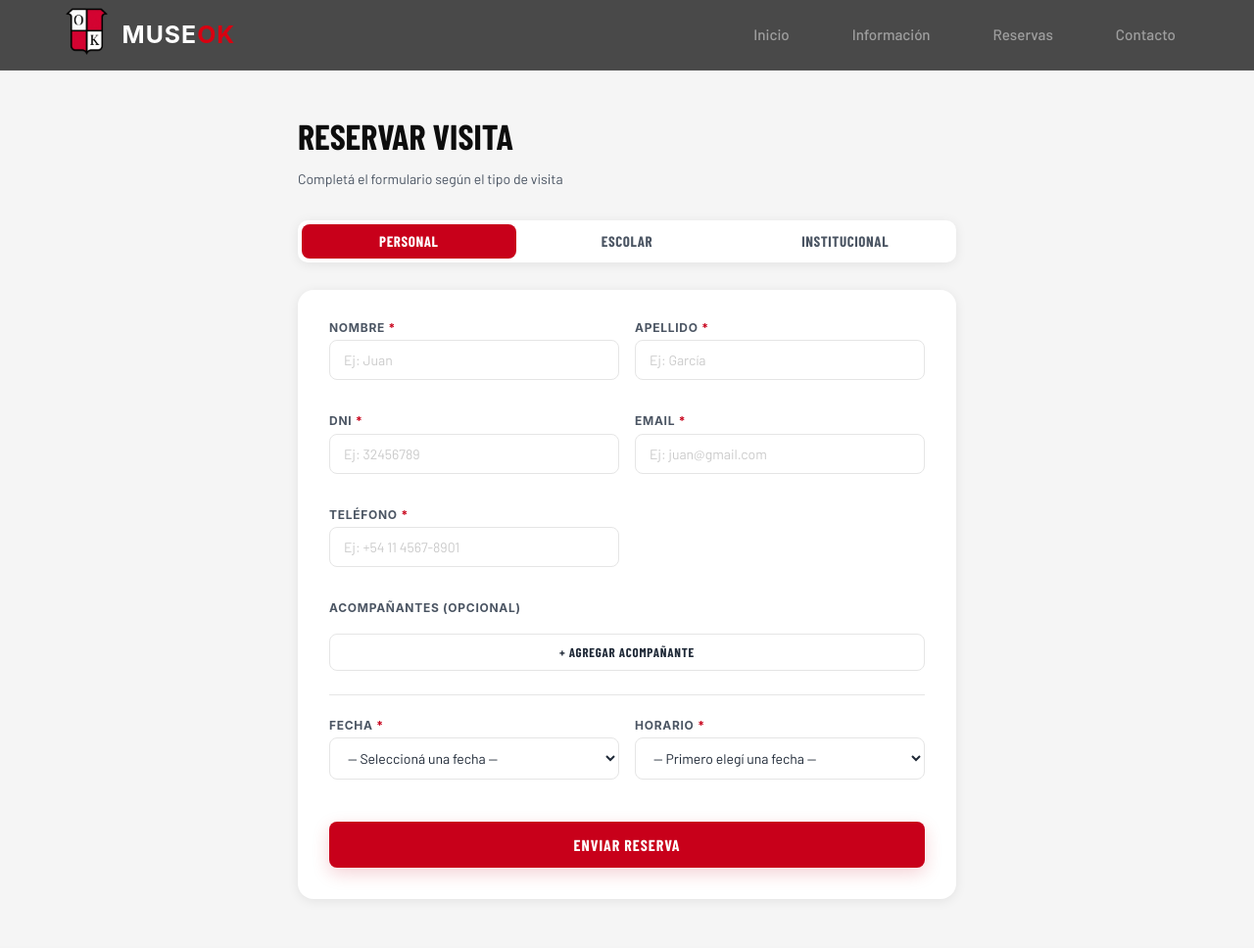
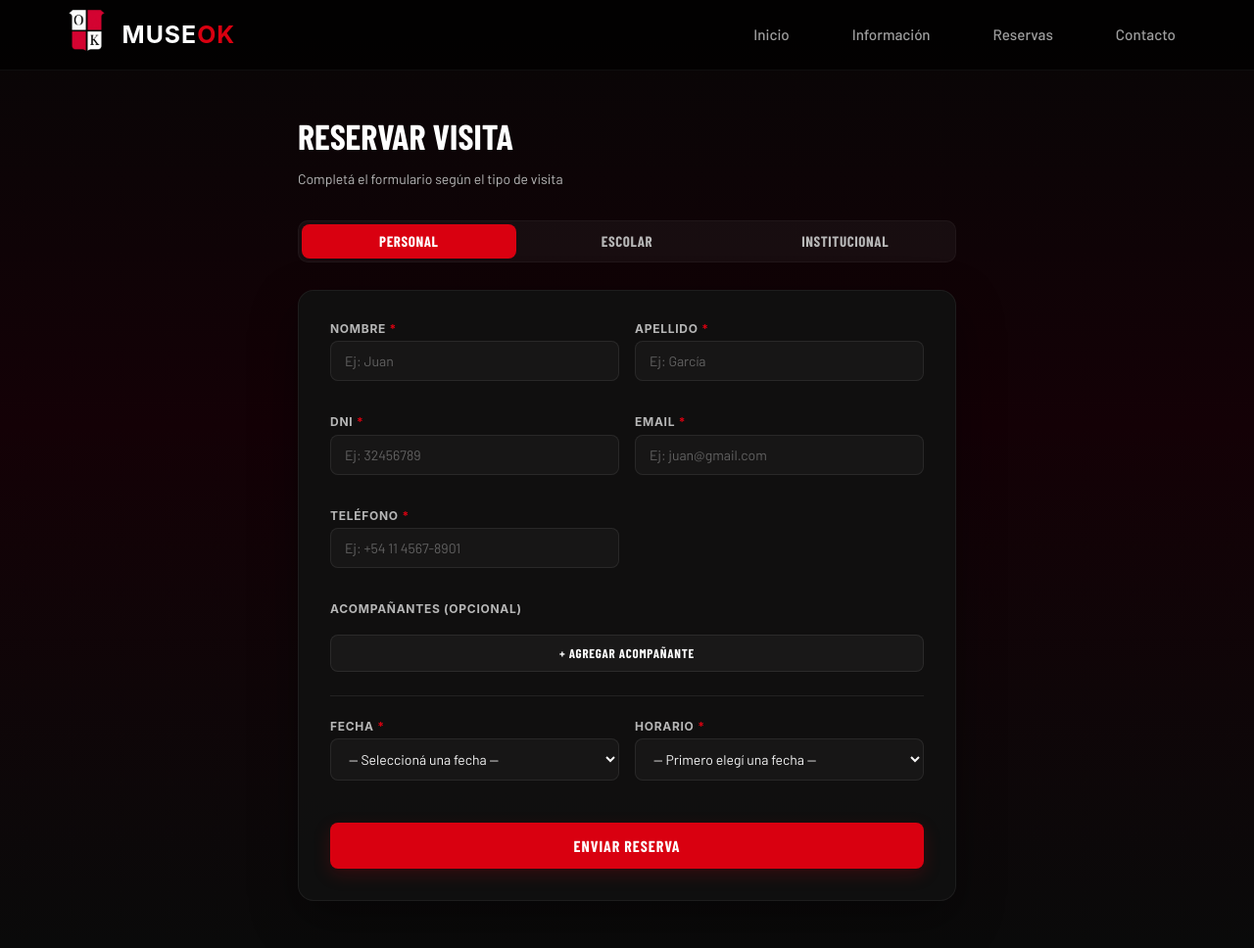
Before and after one commit to ian-nn/Museo-Otto-Krause, a PHP site: page /reservas.html in a window 1280 px wide. Shown: the whole page at 98% size. Before the commit the page ends 892 px from the top, so only its background shows below. Run offline with PHP 8.4, Linux system fonts and the light colour scheme; some web fonts are replaced.

Commit message:
Cambio de colores en Reservas y algunos detalles que nos pidieron en el museo

```diff
--- a/Museo/museo_web/css/styles.css
+++ b/Museo/museo_web/css/styles.css
@@ -1281,17 +1281,17 @@ html {
 }
 
 :root {
-      --red: #c8001a;
+      --red: #d90010;
       --black: #0d0d0d;
       --white: #ffffff;
-      --gray-100: #f5f5f5;
-      --gray-200: #e5e5e5;
-      --gray-300: #d1d5db;
-      --gray-700: #4b5563;
-      --gray-800: #1f2937;
+      --gray-100: #111111;
+      --gray-200: rgba(255, 255, 255, 0.08);
+      --gray-300: rgba(255, 255, 255, 0.16);
+      --gray-700: #b7b7b7;
+      --gray-800: #f5f5f5;
       --font-display: "Barlow Condensed", sans-serif;
       --font-body: "Barlow", sans-serif;
-      --shadow: 0 2px 12px rgba(0, 0, 0, 0.08);
+      --shadow: 0 18px 48px rgba(0, 0, 0, 0.38);
       --shadow-lg: 0 8px 32px rgba(0, 0, 0, 0.14);
       --nav-h: 64px;
     }
@@ -1303,8 +1303,9 @@ html {
     }
 
     body {
-      background: var(--white);
-      color: var(--black);
+      background:
+        linear-gradient(180deg, #080606 0%, #140106 45%, #0a0a0a 100%);
+      color: var(--white);
       font-family: var(--font-body);
       line-height: 1.5;
     }
@@ -1319,12 +1320,13 @@ html {
     .reservas-main {
       padding-top: var(--nav-h);
       min-height: 100vh;
-      background: var(--gray-100);
+      background:
+        linear-gradient(180deg, #080606 0%, #140106 45%, #0a0a0a 100%);
     }
 
     .reservas-page {
       min-height: 100vh;
-      background: var(--gray-100);
+      background: transparent;
       padding: 48px 0;
     }
 
@@ -1339,7 +1341,7 @@ html {
       font-size: 36px;
       font-weight: 900;
       text-transform: uppercase;
-      color: var(--black);
+      color: var(--white);
       margin-bottom: 6px;
       letter-spacing: 0;
     }
@@ -1354,12 +1356,12 @@ html {
     .tab-row {
       display: flex;
       gap: 4px;
-      background: white;
+      background: rgba(255, 255, 255, 0.04);
       border-radius: 10px;
       padding: 4px;
       margin-bottom: 28px;
       width: 100%;
-      box-shadow: var(--shadow);
+      box-shadow: inset 0 0 0 1px rgba(255, 255, 255, 0.04);
       border: none;
       overflow: visible;
     }
@@ -1397,10 +1399,11 @@ html {
     }
 
     .form-card {
-      background: white;
+      background: rgba(17, 17, 17, 0.92);
       border-radius: 16px;
       padding: 32px;
       box-shadow: var(--shadow);
+      border: 1px solid rgba(255, 255, 255, 0.06);
     }
 
     .form-row {
@@ -1441,9 +1444,9 @@ html {
       padding: 11px 14px;
       font-size: 14px;
       font-family: inherit;
-      transition: border-color 0.18s;
+      transition: border-color 0.18s, background 0.18s;
       outline: none;
-      background: white;
+      background: rgba(255, 255, 255, 0.03);
       color: var(--gray-800);
     }
 
@@ -1451,13 +1454,13 @@ html {
     .form-select:focus,
     .form-textarea:focus {
       border-color: var(--red);
-      background: white;
+      background: rgba(255, 255, 255, 0.04);
     }
 
     .form-input.err,
     .form-select.err {
       border-color: var(--red);
-      background: rgba(200, 0, 26, 0.03);
+      background: rgba(217, 0, 16, 0.06);
     }
 
     .err-msg {
@@ -1489,12 +1492,12 @@ html {
       cursor: pointer;
       transition: background 0.18s, box-shadow 0.18s;
       margin-top: 8px;
-      box-shadow: 0 6px 18px rgba(200, 0, 26, 0.18);
+      box-shadow: 0 6px 18px rgba(217, 0, 16, 0.18);
     }
 
     .btn-submit:hover {
-      background: #a80016;
-      box-shadow: 0 8px 22px rgba(200, 0, 26, 0.26);
+      background: #ff1a2b;
+      box-shadow: 0 8px 22px rgba(217, 0, 16, 0.26);
     }
 
     .btn-submit:focus-visible,
@@ -1522,33 +1525,34 @@ html {
     }
 
     .btn-secondary {
-      background: white;
-      color: var(--gray-800);
+      background: rgba(255, 255, 255, 0.04);
+      color: var(--white);
       border: 1px solid var(--gray-200);
     }
 
     .btn-secondary:hover {
-      background: var(--gray-100);
+      background: rgba(255, 255, 255, 0.08);
       border-color: var(--gray-300);
     }
 
     .btn-reject {
-      background: white;
+      background: rgba(255, 255, 255, 0.04);
       color: var(--red);
       border: 1px solid var(--red);
     }
 
     .btn-reject:hover {
-      background: rgba(200, 0, 26, 0.06);
+      background: rgba(217, 0, 16, 0.08);
     }
 
     .reserva-success {
-      background: white;
+      background: rgba(17, 17, 17, 0.92);
       border-radius: 16px;
       padding: 48px;
       text-align: center;
       box-shadow: var(--shadow);
       display: none;
+      border: 1px solid rgba(255, 255, 255, 0.06);
     }
 
     .reserva-success.visible {
@@ -1572,7 +1576,7 @@ html {
       font-weight: 900;
       text-transform: uppercase;
       margin-bottom: 10px;
-      color: var(--black);
+      color: var(--white);
     }
 
     .reserva-success p {
--- a/Museo/museo_web/index.html
+++ b/Museo/museo_web/index.html
@@ -51,7 +51,7 @@
 
       <div class="slide-content fixed">
         <div class="hero-header">
-          <span class="hero-tag">Único en Latinoamérica</span>
+          <span class="hero-tag">Único museo tecnológico en Latinoamérica</span>
           <h1>MUSEO</h1>
           <h1 class="hero-subtitle">TECNOLÓGICO</h1>
           <p class="hero-description">ING. EDUARDO LATZINA - E.T. Nº1 OTTO KRAUSE</p>
@@ -143,7 +143,7 @@
            <h2>Modalidades de visitas</h2>
           <p class="highlight-p">Las visitas se realizan con reserva previa y tienen una duración aproximada de 50 minutos.</p>
            <div class="reservas-card-panel">
-          <p class="visit-hours visit-hours-top">Entrada libre y gratuita · Martes y jueves</p>
+          <p class="visit-hours visit-hours-top">Entrada pública gratuita · Martes y jueves</p>
           <div class="reservas-cards-grid">
             <article class="visit-info-card public-card">
               <span class="visit-info-label">PÚBLICA / PERSONAL</span>
--- a/Museo/museo_web/login.html
+++ b/Museo/museo_web/login.html
@@ -15,7 +15,7 @@
         </div>
 
         <div class="login-title">Panel administrativo</div>
-        <div class="login-sub">Museo Tecnológico Eduardo Latzina</div>
+        <div class="login-sub">museo tecnológico ingeniero Eduardo latzina</div>
         <div class="login-divider"></div>
 
         <div id="login-error" class="login-error" aria-live="polite" role="alert"></div>
```
